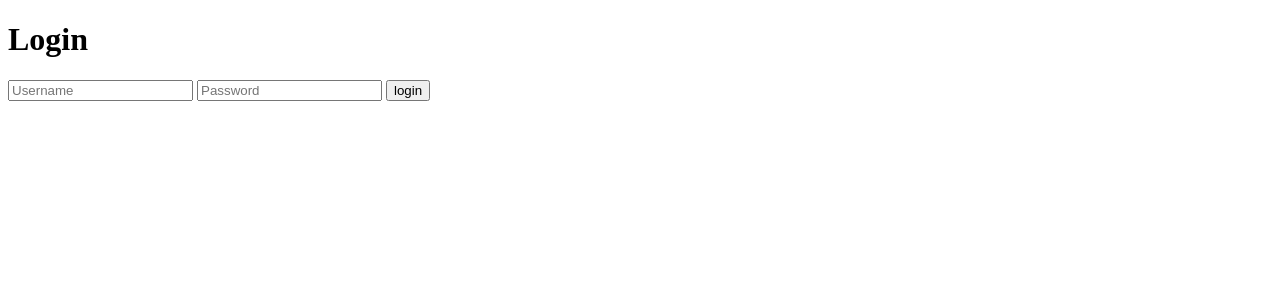
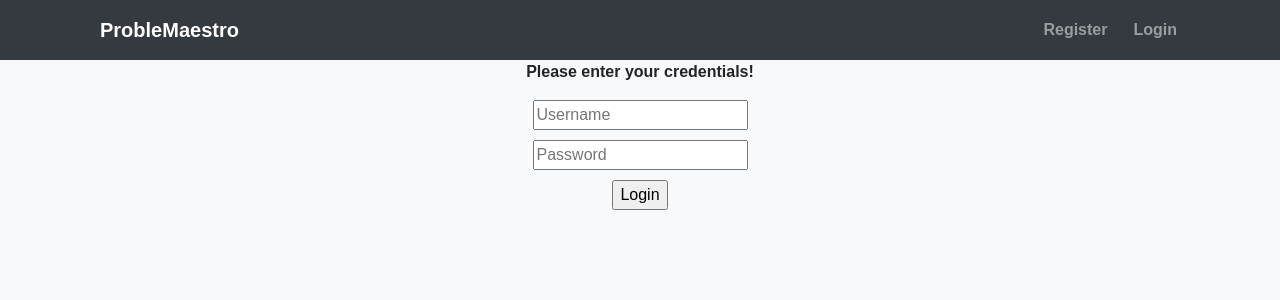
Before and after one commit to OsamaX01/problem__maestro, a Django app: page /users/login/ in a window 1280 px wide. Shown: the top 300 px of the page. Run offline with Django 4.2, Linux system fonts and the light colour scheme; some libraries are stand-ins or nearby versions.

Commit message:
fix the navbar problem

```diff
--- a/dashboard/templates/dashboard/user_dashboard.html
+++ b/dashboard/templates/dashboard/user_dashboard.html
@@ -3,7 +3,7 @@
 
 {% block styles %}
     <link rel="stylesheet" href="https://stackpath.bootstrapcdn.com/bootstrap/4.5.2/css/bootstrap.min.css">
-    <link rel="stylesheet" href="{% static 'dashboard/user_dashboard.css' %}">
+    <link rel="stylesheet" href="{% static 'dashboard/user_dashboard.css' %}">c
 {% endblock styles %}
 
 
--- /dev/null
+++ b/users/static/users/navbar.css
@@ -0,0 +1,71 @@
+body {
+    font-family: Arial, sans-serif;
+    margin: 0;
+    padding: 0;
+    background-color: #f8f9fa;
+    overflow-x: hidden;
+}
+
+.navbar {
+    background-color: #343a40;
+    color: #fff;
+    padding: 10px 20px;
+    font-weight: bold;
+    width: 100%;
+    display: flex;
+    justify-content: space-between;
+    align-items: center;
+}
+
+.navbar a {
+    color: #fff;
+    text-decoration: none;
+    margin-right: 10px;
+}
+
+.main-content {
+    display: flex;
+    flex-direction: column;
+    align-items: center;
+    padding: 20px;
+}
+
+h1 {
+    color: #343a40; /* Same color as the navbar */
+    font-size: 36px; /* Larger font size for emphasis */
+    margin-bottom: 20px;
+}
+
+h2 {
+    font-size: 24px; /* Larger font size for emphasis */
+    text-align: center;
+}
+
+p {
+    font-weight: bold;
+    text-align: center;
+}
+
+.actions {
+    display: flex;
+    flex-direction: column;
+    align-items: center;
+    margin-top: 20px;
+}
+
+.actions a {
+    text-decoration: none;
+    background-color: #007bff;
+    color: #fff;
+    padding: 10px 20px;
+    border-radius: 5px;
+    margin: 5px 0;
+    font-weight: bold;
+}
+
+.tap-box {
+    border: 2px solid #007bff;
+    border-radius: 5px;
+    padding: 5px 10px;
+    margin-left: 5px;
+}
--- a/users/templates/users/layout.html
+++ b/users/templates/users/layout.html
@@ -2,11 +2,13 @@
 <html lang="en">
     <head>
         <title> Users </title>
-        {% block style %}
-        {% endblock style %}
+        <meta charset="UTF-8">
+        <meta name="viewport" content="width=device-width, initial-scale=1.0">
+        {% block styles %}
+        {% endblock styles %}
     </head>
     <body>
         {% block body %}
-        {% endblock %}
+        {% endblock body %}
     </body>
 </html>
--- a/users/templates/users/login.html
+++ b/users/templates/users/login.html
@@ -1,6 +1,33 @@
 {% extends 'users/layout.html' %}
+{% load static %}
+
+{% block styles %}
+    <link rel="stylesheet" href="https://stackpath.bootstrapcdn.com/bootstrap/4.5.2/css/bootstrap.min.css">
+    <link rel="stylesheet" href="{% static 'users/navbar.css' %}">
+{% endblock styles %}
 
 {% block body %}
+
+<nav class="navbar navbar-expand-lg navbar-dark">
+    <div class="container">
+        <div class="col-6 col-lg-auto">
+            <a class="navbar-brand" href="#">ProbleMaestro</a>
+        </div>
+        <div class="collapse navbar-collapse" id="navbarSupportedContent">
+            <ul class="navbar-nav ml-auto">
+                <li class="nav-item">
+                    <a class="nav-link" href="{% url 'users:register' %}">Register</a>
+                </li>
+                <li class="nav-item">
+                    <a class="nav-link" href="{% url 'users:login' %}">Login</a>
+                </li>
+            </ul>
+        </div>
+    </div>
+</nav>
+
+
+<div class="container">
     {% if messages %}
         <ul class="messages">
             {% for message in messages %}
@@ -8,12 +35,13 @@
             {% endfor %}
         </ul>
     {% endif %}
+    <p style="text-align: center;">Please enter your credentials!</p>
+    <form action="{% url 'users:login' %}" method="POST" style="display: flex; flex-direction: column; align-items: center;">
+        {% csrf_token %}
+        <input type="text" name="username" placeholder="Username" style="margin-bottom: 10px;">
+        <input type="password" name="password" placeholder="Password" style="margin-bottom: 10px;">
+        <input type="submit" value="Login">
+    </form>
+</div>
 
-    <h1> Login </h1>
-    <form action = "{% url 'users:login' %}" method="POST">
-        {% csrf_token %}
-        <input type="text" name="username" placeholder="Username">
-        <input type="password" name="password" placeholder="Password">
-        <input type="submit" value = "login">
-    </form>
 {% endblock body %}
```
